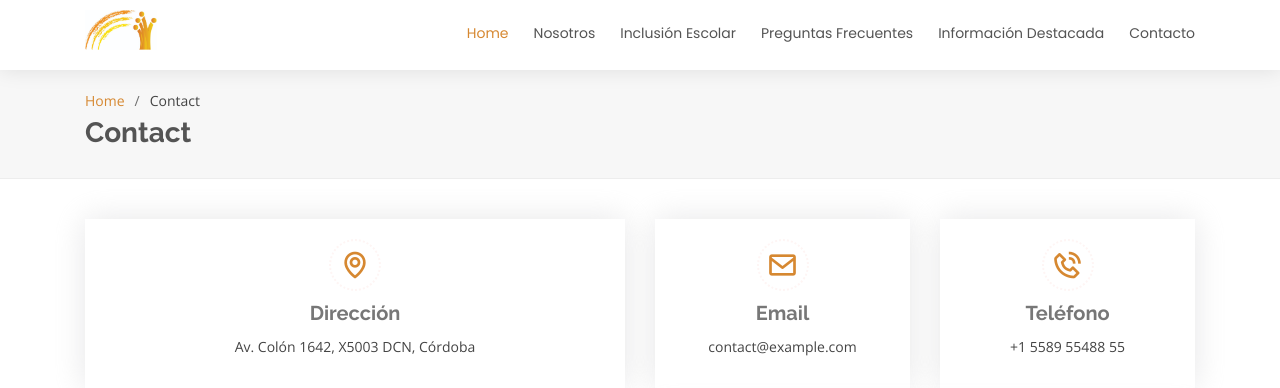
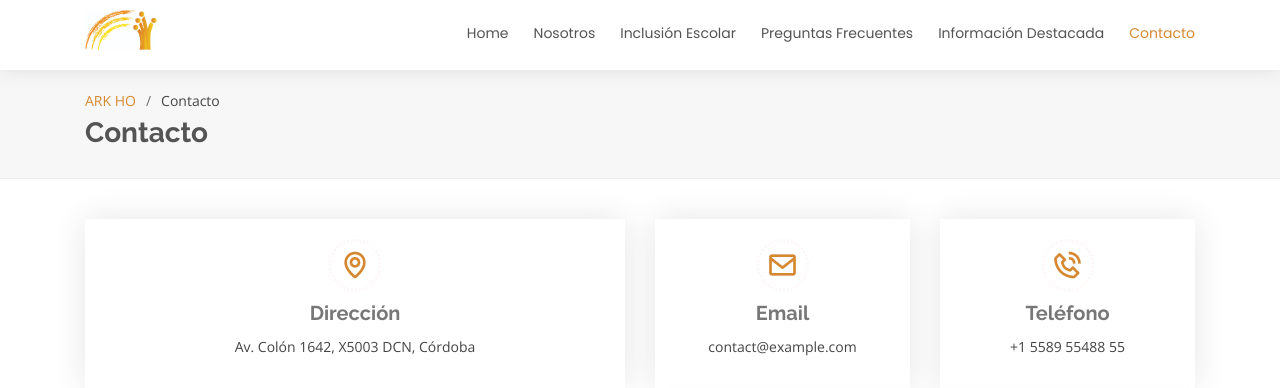
Before and after one commit to nico91d/TrabajoF, a PHP site: page /contacto.php in a window 1280 px wide. Shown: the top 388 px of the page. Run offline with PHP 8.4, Linux system fonts and the light colour scheme; some libraries are stand-ins or nearby versions.

Commit message:
Update contacto.php

```diff
--- a/contacto.php
+++ b/contacto.php
@@ -1,8 +1,58 @@
 <!DOCTYPE html>
 <html lang="en">
+<head>
+  <meta charset="utf-8">
+  <meta content="width=device-width, initial-scale=1.0" name="viewport">
+
+  <title>Fundación Ark Ho</title>
+  <meta content="" name="descriptison">
+  <meta content="" name="keywords">
+
+  <!--link de los social media en la parte de abajo de la pagina-->
+  <link rel="stylesheet" href="https://cdnjs.cloudflare.com/ajax/libs/font-awesome/5.13.0/css/all.min.css">
+
+  <!-- Favicons -->
+  <link href="assets/img/favicon.png" rel="icon">
+  <link href="assets/img/apple-touch-icon.png" rel="apple-touch-icon">
+
+  <!-- Google Fonts -->
+  <link href="https://fonts.googleapis.com/css?family=Open+Sans:300,300i,400,400i,600,600i,700,700i|Raleway:300,300i,400,400i,500,500i,600,600i,700,700i|Poppins:300,300i,400,400i,500,500i,600,600i,700,700i" rel="stylesheet">
+
+  <!-- Vendor CSS Files -->
+  <link href="assets/vendor/bootstrap/css/bootstrap.min.css" rel="stylesheet">
+  <link href="assets/vendor/icofont/icofont.min.css" rel="stylesheet">
+  <link href="assets/vendor/boxicons/css/boxicons.min.css" rel="stylesheet">
+  <link href="assets/vendor/animate.css/animate.min.css" rel="stylesheet">
+  <link href="assets/vendor/owl.carousel/assets/owl.carousel.min.css" rel="stylesheet">
+  <link href="assets/vendor/venobox/venobox.css" rel="stylesheet">
+
+  <!-- Template Main CSS File -->
+  <link href="assets/css/style.css" rel="stylesheet">
+</head>
 
 <body>
-<?php include ('menu.php'); ?>
+  <?php include ('conexion.php'); ?>
+  <header id="header">
+    <div class="container d-flex">
+
+      <div class="logo mr-auto">
+        <a href="index.php"><img src="assets/img/menu/logo.png" alt="" class="img-fluid"></a>
+      </div>
+
+      <nav class="nav-menu d-none d-lg-block">
+        <ul>
+          <li><a href="index.php">Home</a></li>
+          <li><a href="nosotros.php">Nosotros</a></li>
+          <li><a href="inclusion.php">Inclusión Escolar</a></li>
+          <li><a href="preguntas.php">Preguntas Frecuentes</a></li>
+          <li><a href="ndestacadas.php">Información Destacada</a></li>
+          <li class="active"><a href="#">Contacto</a></li>
+
+        </ul>
+      </nav><!-- .nav-menu -->
+
+    </div>
+  </header><!-- End Header -->
   <main id="main">
 
     <!-- ======= Breadcrumbs ======= -->
@@ -10,10 +60,10 @@
       <div class="container">
 
         <ol>
-          <li><a href="index.html">Home</a></li>
-          <li>Contact</li>
+          <li><a href="index.html">ARK HO</a></li>
+          <li>Contacto</li>
         </ol>
-        <h2>Contact</h2>
+        <h2>Contacto</h2>
 
       </div>
     </section>
@@ -110,6 +160,20 @@
 
   <a href="#" class="back-to-top"><i class="icofont-simple-up"></i></a>
 
+  <!-- Vendor JS Files -->
+  <script src="assets/vendor/jquery/jquery.min.js"></script>
+  <script src="assets/vendor/bootstrap/js/bootstrap.bundle.min.js"></script>
+  <script src="assets/vendor/jquery.easing/jquery.easing.min.js"></script>
+  <script src="assets/vendor/php-email-form/validate.js"></script>
+  <script src="assets/vendor/jquery-sticky/jquery.sticky.js"></script>
+  <script src="assets/vendor/owl.carousel/owl.carousel.min.js"></script>
+  <script src="assets/vendor/waypoints/jquery.waypoints.min.js"></script>
+  <script src="assets/vendor/counterup/counterup.min.js"></script>
+  <script src="assets/vendor/isotope-layout/isotope.pkgd.min.js"></script>
+  <script src="assets/vendor/venobox/venobox.min.js"></script>
+
+  <!-- Template Main JS File -->
+  <script src="assets/js/main.js"></script>
+
 </body>
-
 </html>
```
